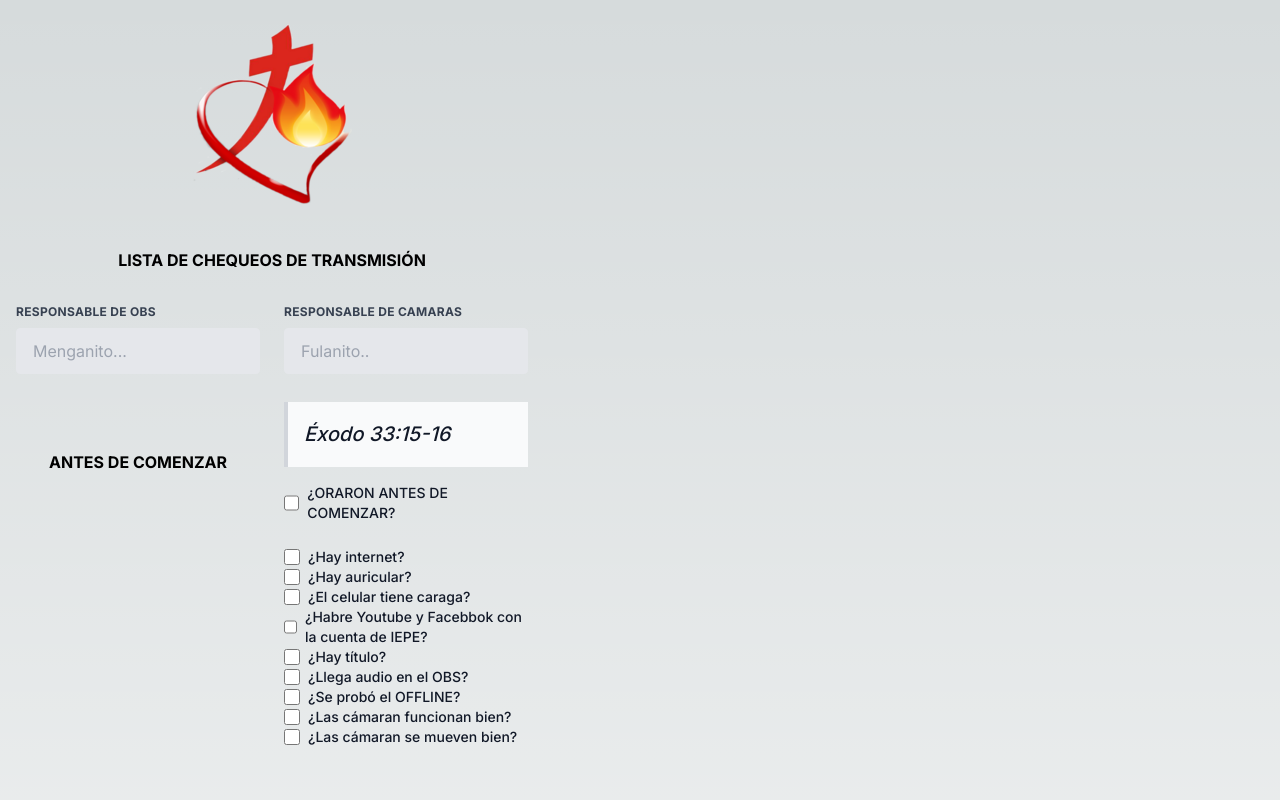
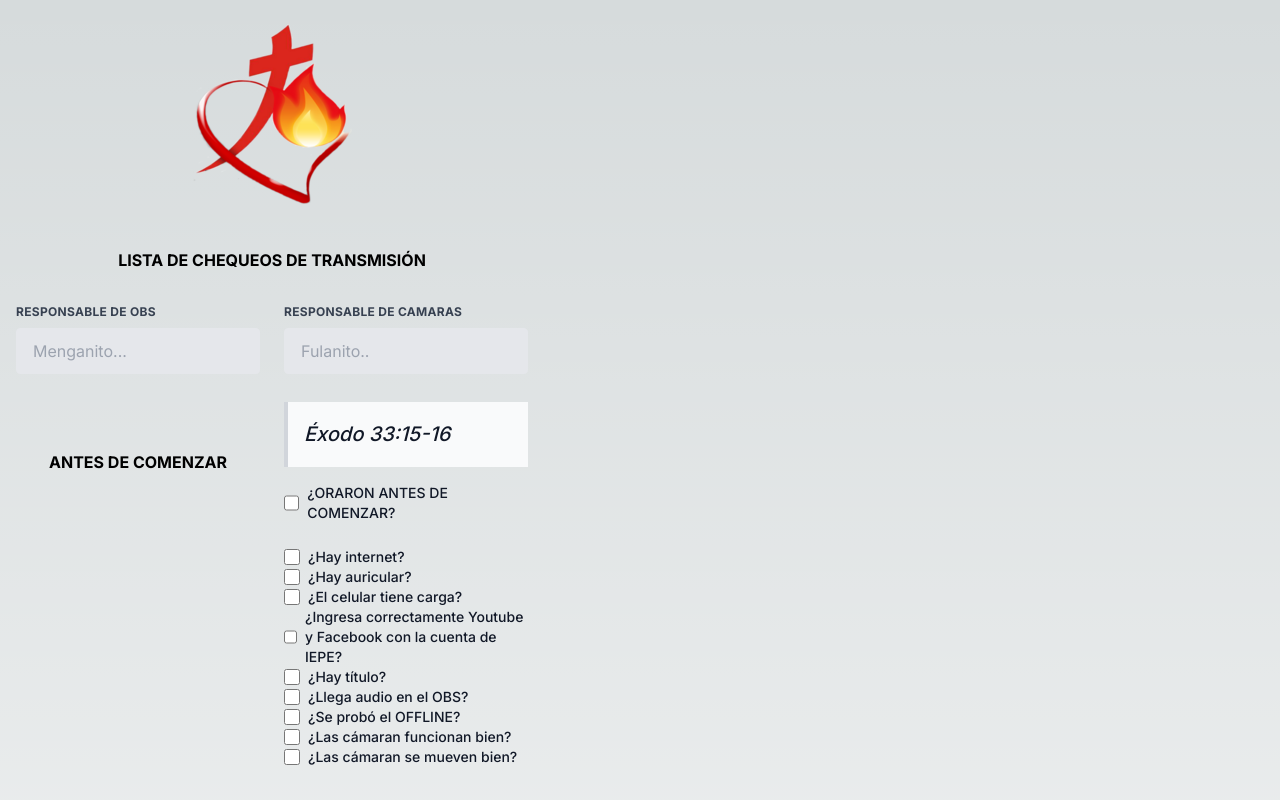
Before and after one commit to ortizvictorw/transmision-iepe, a Next.js app: page /checklist in a window 1280 px wide. Shown: the top 800 px of the page. Built offline with nearby package versions, Linux system fonts and the light colour scheme; no server answers.

Commit message:
Update page.tsx

```diff
--- a/src/app/checklist/page.tsx
+++ b/src/app/checklist/page.tsx
@@ -100,12 +100,12 @@ export default function CheckList() {
 
           <div className="flex items-center">
             <input id="cel-checkbox" type="checkbox" value="" className="w-4 h-4 text-blue-600 bg-gray-100 border-gray-300 rounded focus:ring-blue-500 dark:focus:ring-blue-600 dark:ring-offset-gray-800 focus:ring-2 dark:bg-gray-700 dark:border-gray-600" />
-            <label htmlFor="cel-checkbox" className="ml-2 text-sm font-medium text-gray-900 dark:text-gray-300">¿El celular tiene caraga?</label>
+            <label htmlFor="cel-checkbox" className="ml-2 text-sm font-medium text-gray-900 dark:text-gray-300">¿El celular tiene carga?</label>
           </div>
 
           <div className="flex items-center">
             <input id="web-checkbox" type="checkbox" value="" className="w-4 h-4 text-blue-600 bg-gray-100 border-gray-300 rounded focus:ring-blue-500 dark:focus:ring-blue-600 dark:ring-offset-gray-800 focus:ring-2 dark:bg-gray-700 dark:border-gray-600" />
-            <label htmlFor="web-checkbox" className="ml-2 text-sm font-medium text-gray-900 dark:text-gray-300">¿Habre Youtube y Facebbok con la cuenta de IEPE?</label>
+            <label htmlFor="web-checkbox" className="ml-2 text-sm font-medium text-gray-900 dark:text-gray-300">¿Ingresa correctamente Youtube y Facebook con la cuenta de IEPE?</label>
           </div>
 
           <div className="flex items-center">
```
